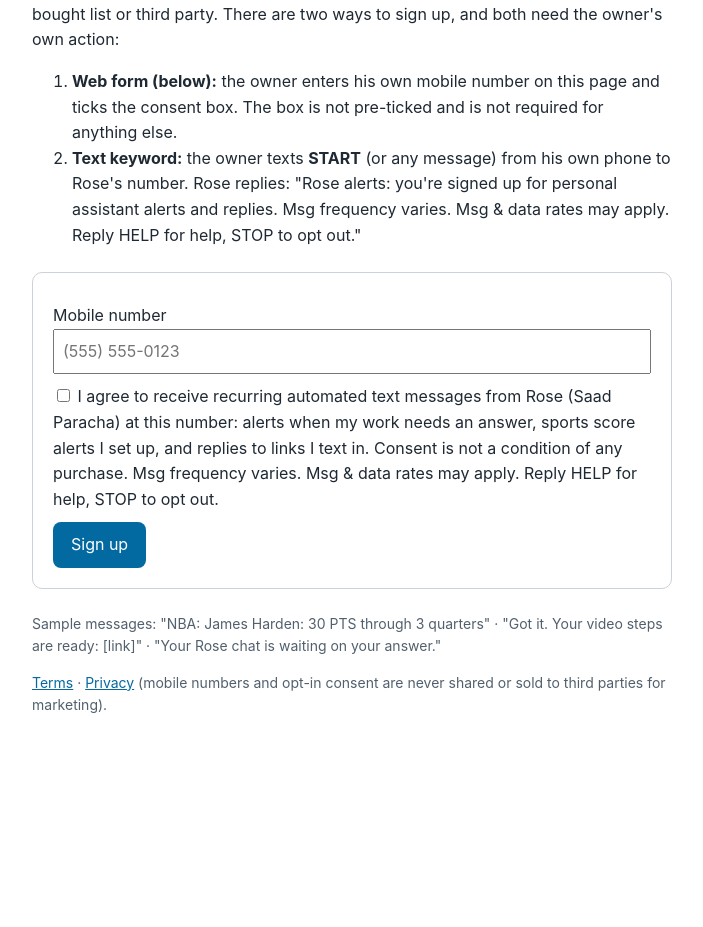
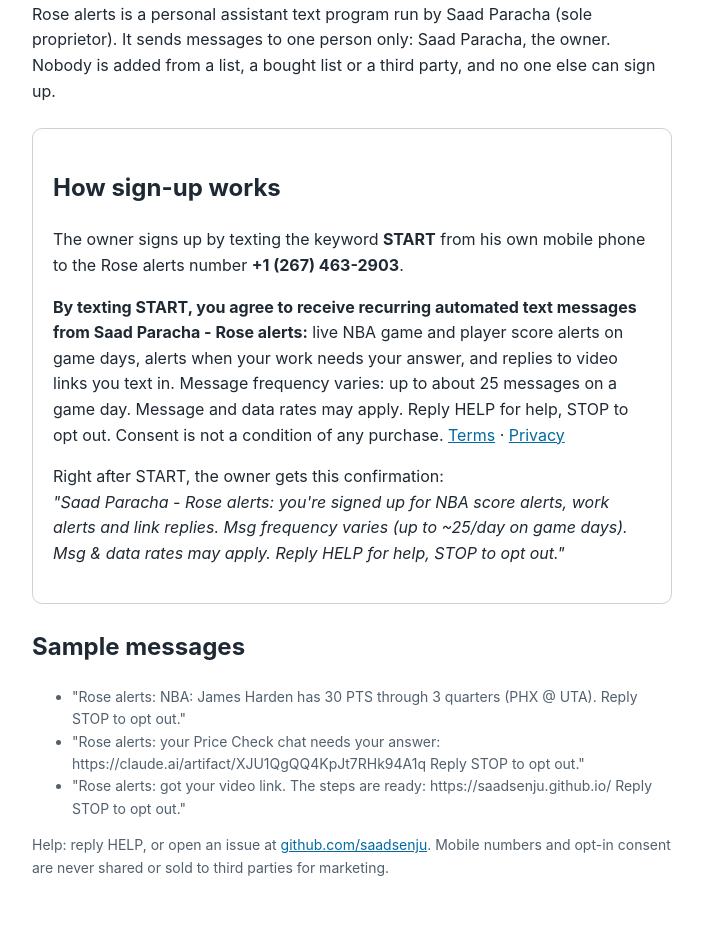
Before and after one commit to saadsenju/saadsenju.github.io, a plain HTML site: page sms-optin.html in a window 1280 px wide. Shown: the part 170-1097 px from the top of the page, without its empty margins (288-991 px from the left). Before the commit the page ends 934 px from the top, so only its background shows below. Drawn offline with Linux system fonts and the light colour scheme.

Commit message:
Rose alerts pages: keyword-only sign-up, real number, NBA alerts and frequency on every page, one brand name (ChatGPT A2P review)
Co-Authored-By: Claude Opus 5.5 <noreply@anthropic.com>

```diff
--- a/sms-optin.html
+++ b/sms-optin.html
@@ -1,26 +1,28 @@
 <!doctype html>
 <html lang="en"><head><meta charset="utf-8"><meta name="viewport" content="width=device-width,initial-scale=1">
-<title>Rose text messages: sign up</title>
+<title>Saad Paracha - Rose alerts: how to sign up</title>
 <style>body{font:16px/1.6 -apple-system,system-ui,sans-serif;max-width:640px;margin:48px auto;padding:0 20px;color:#1f2933;background:#fff}a{color:#0369a1}
-form{border:1px solid #cbd2d9;border-radius:10px;padding:20px;margin:24px 0}label{display:block;margin:10px 0}input[type=tel]{font:inherit;padding:8px;width:100%;box-sizing:border-box}
-button{font:inherit;padding:10px 18px;border:0;border-radius:8px;background:#0369a1;color:#fff}.small{font-size:14px;color:#52606d}</style>
+.box{border:1px solid #cbd2d9;border-radius:10px;padding:20px;margin:24px 0}.small{font-size:14px;color:#52606d}</style>
 </head><body>
-<h1>Sign up for Rose text messages</h1>
-<p>Rose is a personal assistant run by Saad Paracha (sole proprietor). It sends text alerts and replies to one person: the account owner.
-Nobody is added from a list, bought list or third party. There are two ways to sign up, and both need the owner's own action:</p>
-<ol>
-<li><strong>Web form (below):</strong> the owner enters his own mobile number on this page and ticks the consent box. The box is not pre-ticked and is not required for anything else.</li>
-<li><strong>Text keyword:</strong> the owner texts <strong>START</strong> (or any message) from his own phone to Rose's number. Rose replies:
-"Rose alerts: you're signed up for personal assistant alerts and replies. Msg frequency varies. Msg &amp; data rates may apply. Reply HELP for help, STOP to opt out."</li>
-</ol>
-<form onsubmit="event.preventDefault();this.querySelector('.done').hidden=false">
-<label>Mobile number<input type="tel" required placeholder="(555) 555-0123"></label>
-<label><input type="checkbox" required> I agree to receive recurring automated text messages from Rose (Saad Paracha) at this number:
-alerts when my work needs an answer, sports score alerts I set up, and replies to links I text in. Consent is not a condition of any purchase.
-Msg frequency varies. Msg &amp; data rates may apply. Reply HELP for help, STOP to opt out.</label>
-<button type="submit">Sign up</button>
-<p class="done" hidden>Thanks. You'll get a confirmation text.</p>
-</form>
-<p class="small">Sample messages: "NBA: James Harden: 30 PTS through 3 quarters" · "Got it. Your video steps are ready: [link]" · "Your Rose chat is waiting on your answer."</p>
-<p class="small"><a href="sms-terms.html">Terms</a> · <a href="sms-privacy.html">Privacy</a> (mobile numbers and opt-in consent are never shared or sold to third parties for marketing).</p>
+<h1>Saad Paracha - Rose alerts: how to sign up</h1>
+<p>Rose alerts is a personal assistant text program run by Saad Paracha (sole proprietor). It sends messages to one person only:
+Saad Paracha, the owner. Nobody is added from a list, a bought list or a third party, and no one else can sign up.</p>
+<div class="box">
+<h2>How sign-up works</h2>
+<p>The owner signs up by texting the keyword <strong>START</strong> from his own mobile phone to the Rose alerts number
+<strong>+1 (267) 463-2903</strong>.</p>
+<p><strong>By texting START, you agree to receive recurring automated text messages from Saad Paracha - Rose alerts:</strong> live NBA game and
+player score alerts on game days, alerts when your work needs your answer, and replies to video links you text in.
+Message frequency varies: up to about 25 messages on a game day. Message and data rates may apply. Reply HELP for help, STOP to opt out.
+Consent is not a condition of any purchase. <a href="sms-terms.html">Terms</a> · <a href="sms-privacy.html">Privacy</a></p>
+<p>Right after START, the owner gets this confirmation:<br>
+<em>"Saad Paracha - Rose alerts: you're signed up for NBA score alerts, work alerts and link replies. Msg frequency varies (up to ~25/day on game days). Msg &amp; data rates may apply. Reply HELP for help, STOP to opt out."</em></p>
+</div>
+<h2>Sample messages</h2>
+<ul class="small">
+<li>"Rose alerts: NBA: James Harden has 30 PTS through 3 quarters (PHX @ UTA). Reply STOP to opt out."</li>
+<li>"Rose alerts: your Price Check chat needs your answer: https://claude.ai/artifact/XJU1QgQQ4KpJt7RHk94A1q Reply STOP to opt out."</li>
+<li>"Rose alerts: got your video link. The steps are ready: https://saadsenju.github.io/ Reply STOP to opt out."</li>
+</ul>
+<p class="small">Help: reply HELP, or open an issue at <a href="https://github.com/saadsenju">github.com/saadsenju</a>. Mobile numbers and opt-in consent are never shared or sold to third parties for marketing.</p>
 </body></html>
```
Also changed, not shown: sms-privacy.html (+7 -7 lines), sms-terms.html (+10 -8 lines).
